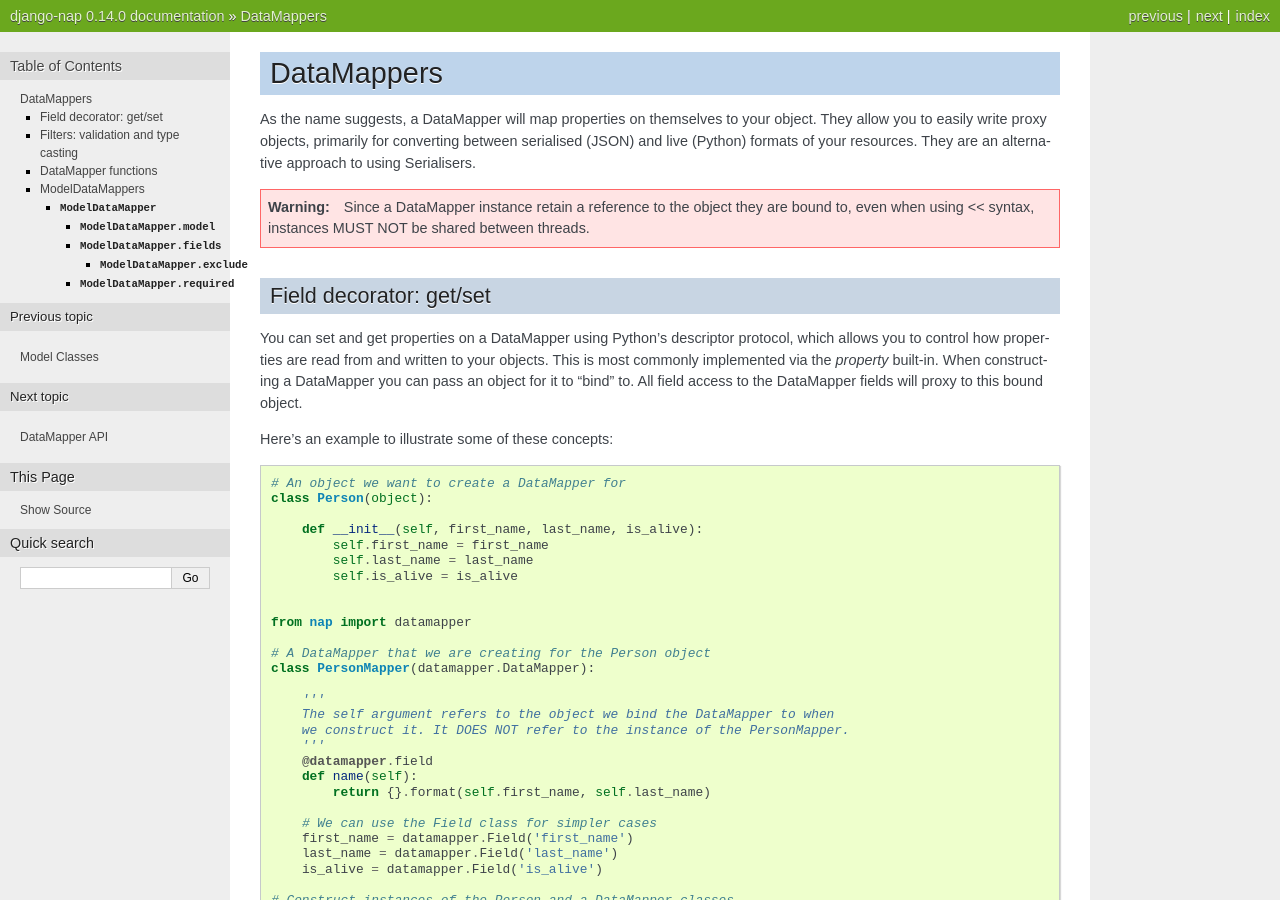
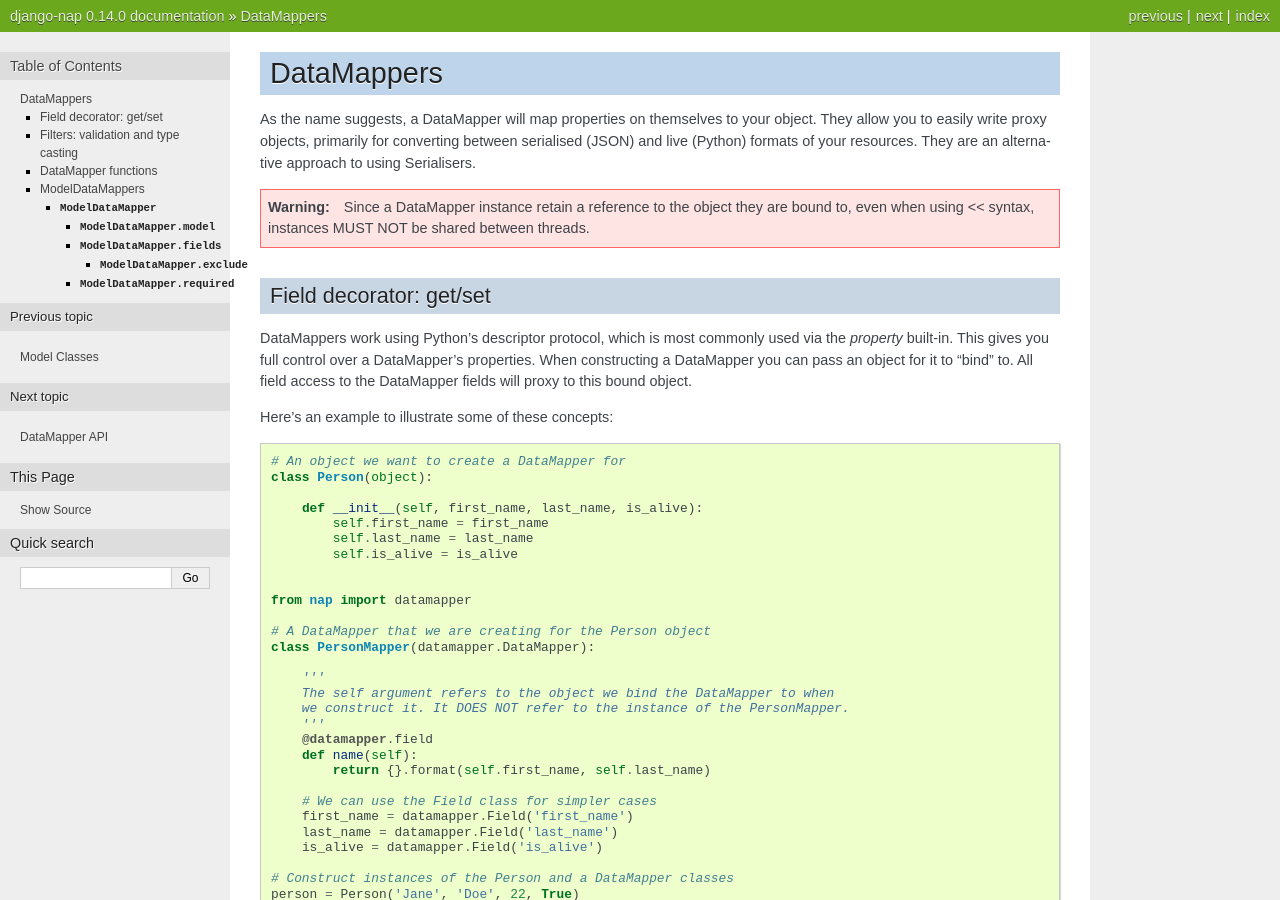
Before and after one commit to funkybob/django-nap, a Sphinx documentation site: the page built from docs/datamapper/index.rst, in a window 1280 px wide and 900 px high. Built offline with Sphinx 7.4.7, drawn with Linux system fonts in a browser that asks for light colours; pages that are not in the unit, such as notebooks, are missing from menus.

Commit message:
Reworded the property decorator section

```diff
--- a/docs/datamapper/index.rst
+++ b/docs/datamapper/index.rst
@@ -14,11 +14,11 @@ an alternative approach to using Serialisers.
 
 Field decorator: get/set
 ========================
-You can set and get properties on a DataMapper using Python's descriptor
-protocol, which allows you to control how properties are read from and written
-to your objects. This is most commonly implemented via the `property` built-in.
-When constructing a DataMapper you can pass an object for it to "bind" to. All
-field access to the DataMapper fields will proxy to this bound object.
+DataMappers work using Python's descriptor protocol, which is most commonly
+used via the `property` built-in. This gives you full control over a
+DataMapper's properties. When constructing a DataMapper you can pass an
+object for it to "bind" to. All field access to the DataMapper fields will
+proxy to this bound object.
 
 Here's an example to illustrate some of these concepts:
 
```
